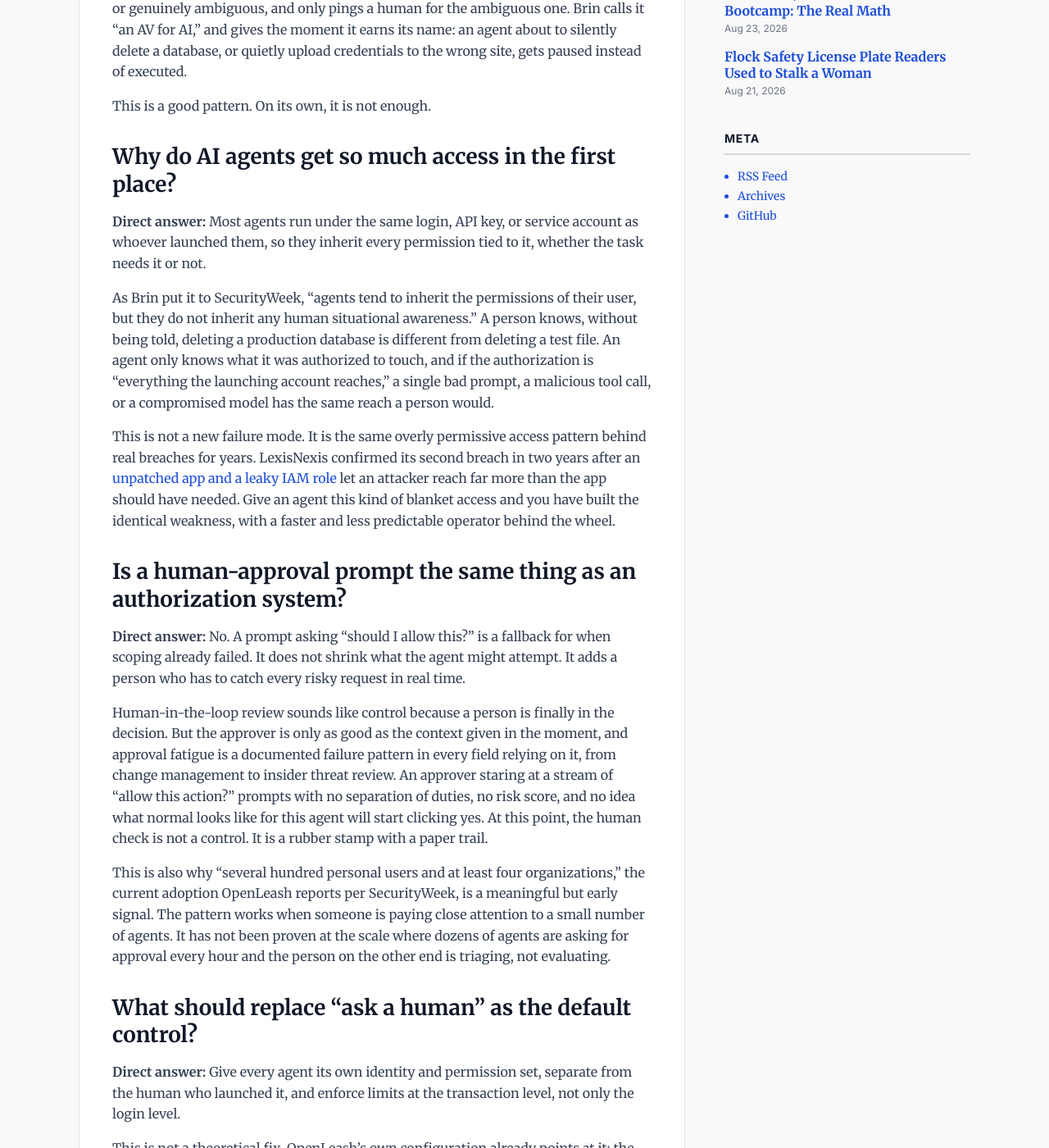
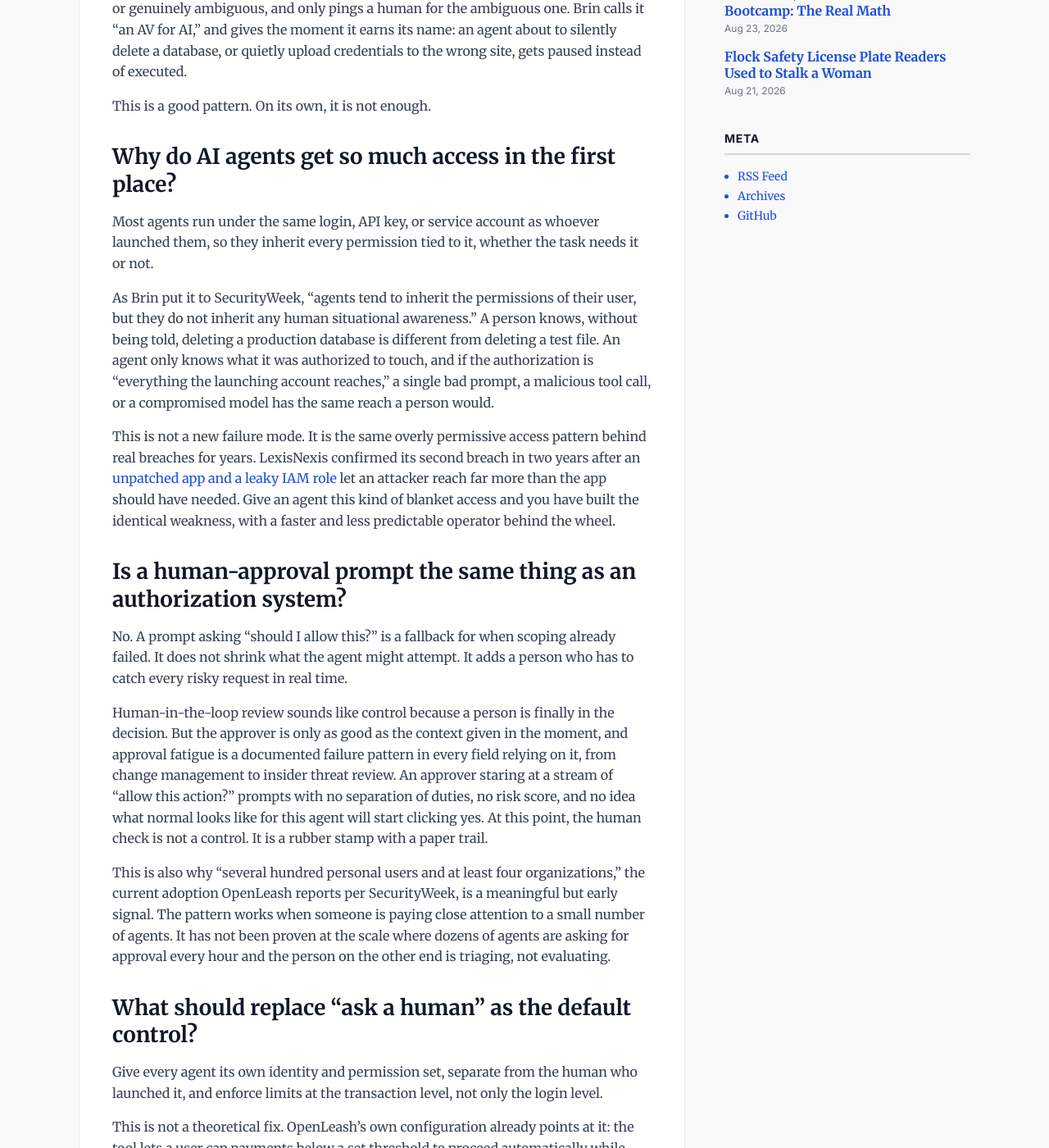
Before and after one commit to mda1125/bytesizedsecurity, a Jekyll site: the page built from _posts/2026-09-03-your-ai-agent-shouldnt-have-your-permissions.md, in a window 1280 px wide and 1400 px high, scrolled down 1200 px. Shown: the whole window at 82% size. Built offline with Jekyll 4.4.1, drawn with Linux system fonts in a browser that asks for light colours; full-size pictures stand in for the smaller copies a plugin makes; comment, search, counter and statistics services are not loaded; some of the changed text lies outside the part shown.

Commit message:
fix(post): remove 'Direct answer:' label prefixes per checklist 4.4

```diff
--- a/_posts/2026-09-03-your-ai-agent-shouldnt-have-your-permissions.md
+++ b/_posts/2026-09-03-your-ai-agent-shouldnt-have-your-permissions.md
@@ -36,7 +36,7 @@
 
 ## Why do AI agents get so much access in the first place? {#agent-permissions}
 
-> **Direct answer:** Most agents run under the same login, API key, or service account as whoever launched them, so they inherit every permission tied to it, whether the task needs it or not.
+> Most agents run under the same login, API key, or service account as whoever launched them, so they inherit every permission tied to it, whether the task needs it or not.
 
 As Brin put it to SecurityWeek, "agents tend to inherit the permissions of their user, but they do not inherit any human situational awareness." A person knows, without being told, deleting a production database is different from deleting a test file. An agent only knows what it was authorized to touch, and if the authorization is "everything the launching account reaches," a single bad prompt, a malicious tool call, or a compromised model has the same reach a person would.
 
@@ -44,7 +44,7 @@
 
 ## Is a human-approval prompt the same thing as an authorization system? {#human-in-the-loop}
 
-> **Direct answer:** No. A prompt asking "should I allow this?" is a fallback for when scoping already failed. It does not shrink what the agent might attempt. It adds a person who has to catch every risky request in real time.
+> No. A prompt asking "should I allow this?" is a fallback for when scoping already failed. It does not shrink what the agent might attempt. It adds a person who has to catch every risky request in real time.
 
 Human-in-the-loop review sounds like control because a person is finally in the decision. But the approver is only as good as the context given in the moment, and approval fatigue is a documented failure pattern in every field relying on it, from change management to insider threat review. An approver staring at a stream of "allow this action?" prompts with no separation of duties, no risk score, and no idea what normal looks like for this agent will start clicking yes. At this point, the human check is not a control. It is a rubber stamp with a paper trail.
 
@@ -52,7 +52,7 @@
 
 ## What should replace "ask a human" as the default control? {#scoped-identity}
 
-> **Direct answer:** Give every agent its own identity and permission set, separate from the human who launched it, and enforce limits at the transaction level, not only the login level.
+> Give every agent its own identity and permission set, separate from the human who launched it, and enforce limits at the transaction level, not only the login level.
 
 This is not a theoretical fix. OpenLeash's own configuration already points at it: the tool lets a user cap payments below a set threshold to proceed automatically while anything above it needs sign-off, and it lets acceptable API endpoints and destinations be defined explicitly. This is transaction-level authorization. The gap: it is currently framed as a tuning option inside a human-approval tool, instead of the default architecture every agent gets before it runs.
 
@@ -62,7 +62,7 @@
 
 ## How does this map to frameworks security teams already use? {#framework-mapping}
 
-> **Direct answer:** It lines up directly with existing access-control and AI-governance controls: SOC 2, NIST CSF 2.0, ISO/IEC 27001:2022, and NIST AI RMF.
+> It lines up directly with existing access-control and AI-governance controls: SOC 2, NIST CSF 2.0, ISO/IEC 27001:2022, and NIST AI RMF.
 
 None of this requires inventing new compliance language. Agent authorization is a variation on controls most security and compliance teams already track for human and service accounts.
 
@@ -77,7 +77,7 @@
 
 ## What should security teams do this week? {#practitioner-checklist}
 
-> **Direct answer:** Inventory every agent able to change data, move money, expose credentials, or call a third-party system, then give the risky ones a scoped identity and explicit approval thresholds instead of the same access as their human owner.
+> Inventory every agent able to change data, move money, expose credentials, or call a third-party system, then give the risky ones a scoped identity and explicit approval thresholds instead of the same access as their human owner.
 
 A short, concrete starting list:
 
@@ -89,7 +89,7 @@
 
 ## Is OpenLeash, or any single tool, the fix? {#not-a-silver-bullet}
 
-> **Direct answer:** No. A runtime checkpoint catching a bad action is valuable, but it works best behind agents already scoped to narrow, well-defined permissions, not in front of agents still holding everything.
+> No. A runtime checkpoint catching a bad action is valuable, but it works best behind agents already scoped to narrow, well-defined permissions, not in front of agents still holding everything.
 
 OpenLeash is still under active development, and Brin is upfront: more configuration and control options are still coming. This works for a tool built for what its creator calls the new class of "vibe coders," people with an idea and no security background, using tools like Claude Code or Cursor to build their own agents. For this audience, a guardrail stopping an agent from deleting a database or leaking credentials is a genuine improvement over nothing.
 
```
